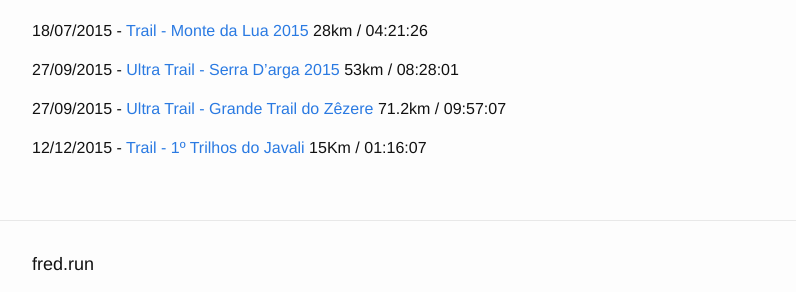
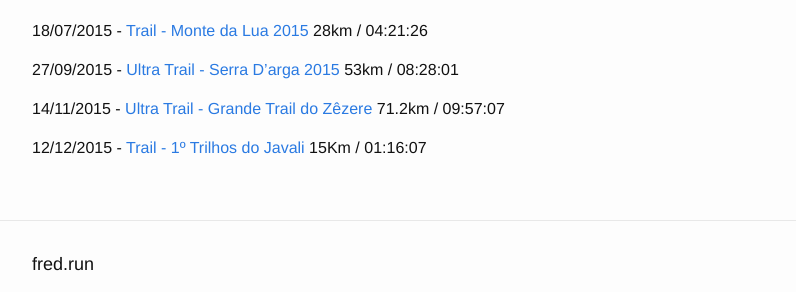
Before and after one commit to fredcerdeira/fred.run, a Jekyll site: the page built from about.md, in a window 1280 px wide. Shown: the part 598-890 px from the top of the page, without its empty margins (238-1034 px from the left). Built offline with Jekyll 4.4.1, drawn with Linux system fonts in a browser that asks for light colours; nearby versions of some CDN libraries.

Commit message:
Update about.md

```diff
--- a/about.md
+++ b/about.md
@@ -30,6 +30,6 @@ Histórico da minha participação em provas oficias:
 
 27/09/2015 - [Ultra Trail - Serra D'arga 2015](http://www.i-tra.org/community/frederico.cerdeira/759372/) 53km / 08:28:01
 
-27/09/2015 - [Ultra Trail - Grande Trail do Zêzere ](http://www.i-tra.org/community/frederico.cerdeira/759372/) 71.2km / 09:57:07
+14/11/2015 - [Ultra Trail - Grande Trail do Zêzere ](http://www.i-tra.org/community/frederico.cerdeira/759372/) 71.2km / 09:57:07
 
 12/12/2015 - [Trail - 1º Trilhos do Javali ](http://www.i-tra.org/community/frederico.cerdeira/759372/) 15Km / 01:16:07
```
